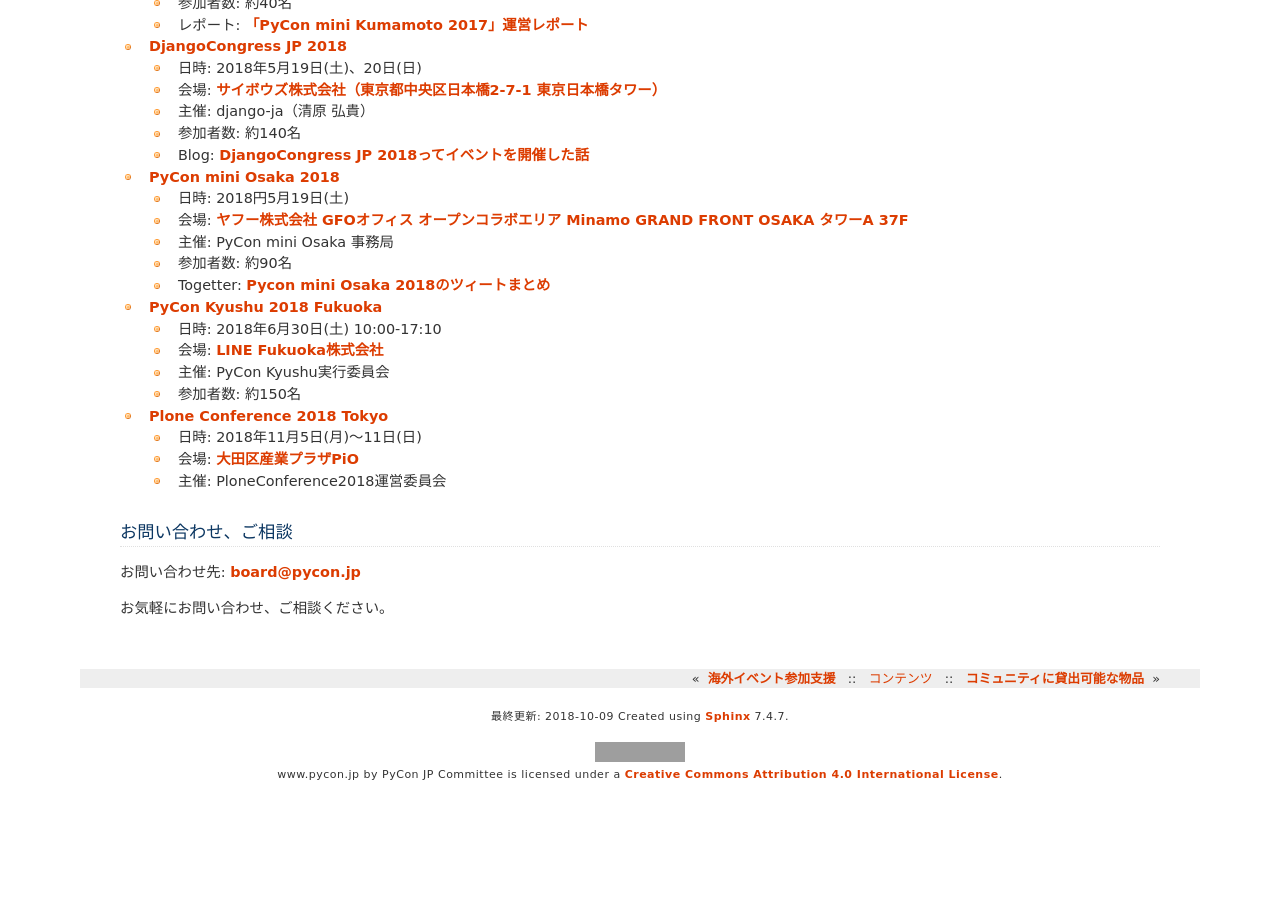
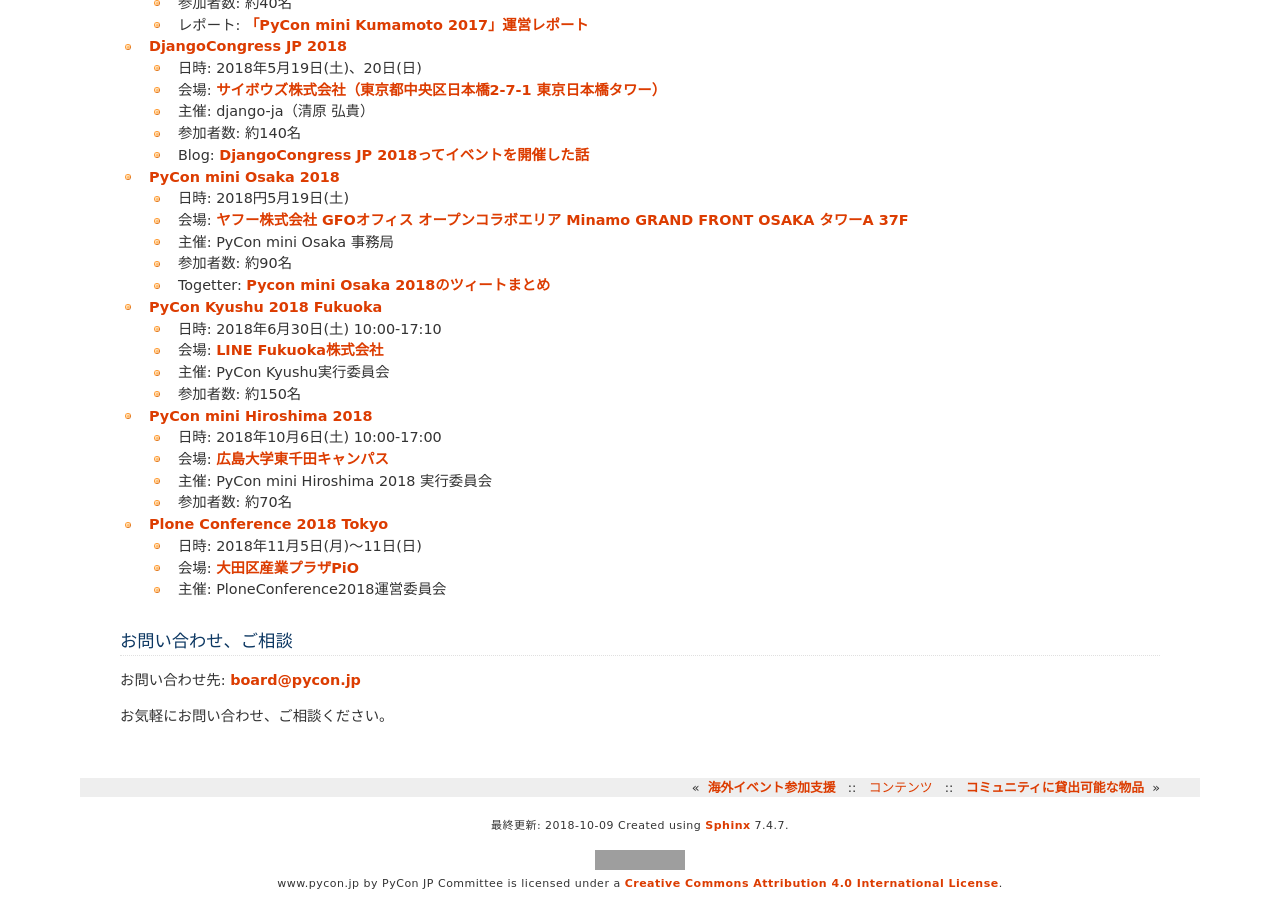
Before and after one commit to pyconjp/www.pycon.jp, a Sphinx documentation site: the page built from source/support/community.rst, in a window 1280 px wide and 900 px high, scrolled down 1619 px. Built offline with Sphinx 7.4.7, drawn with Linux system fonts in a browser that asks for light colours; before the commit the page ends 2411 px from its top, so only the background shows below that; grey boxes are pictures that could not be loaded.

Commit message:
add pycon mini hiroshima 2018

```diff
--- a/source/support/community.rst
+++ b/source/support/community.rst
@@ -109,6 +109,13 @@
   - 主催: PyCon Kyushu実行委員会
   - 参加者数: 約150名
 
+- `PyCon mini Hiroshima 2018 <https://hiroshima.pycon.jp/>`_
+
+  - 日時: 2018年10月6日(土) 10:00-17:00
+  - 会場: `広島大学東千田キャンパス <https://www.hiroshima-u.ac.jp/access/senda>`_
+  - 主催: PyCon mini Hiroshima 2018 実行委員会
+  - 参加者数: 約70名
+
 - `Plone Conference 2018 Tokyo <https://2018.ploneconf.org/>`_
 
   - 日時: 2018年11月5日(月)〜11日(日)
```
